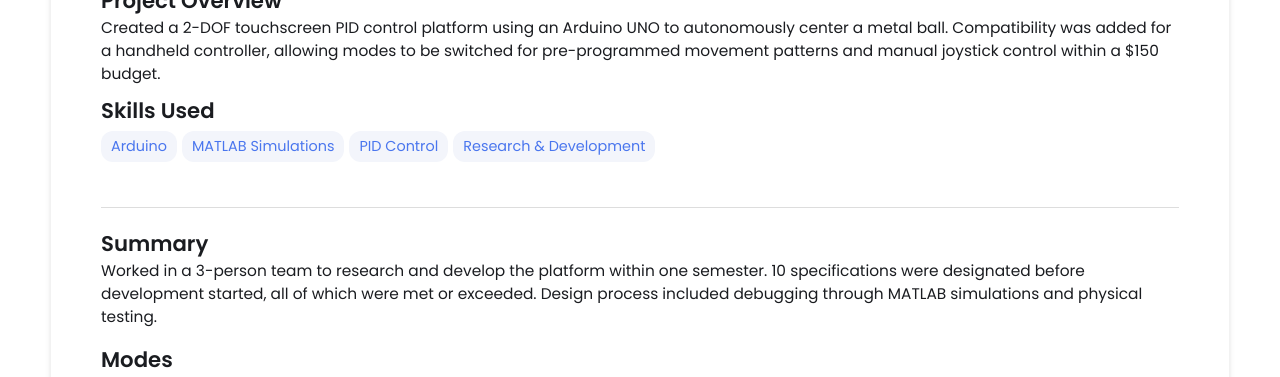
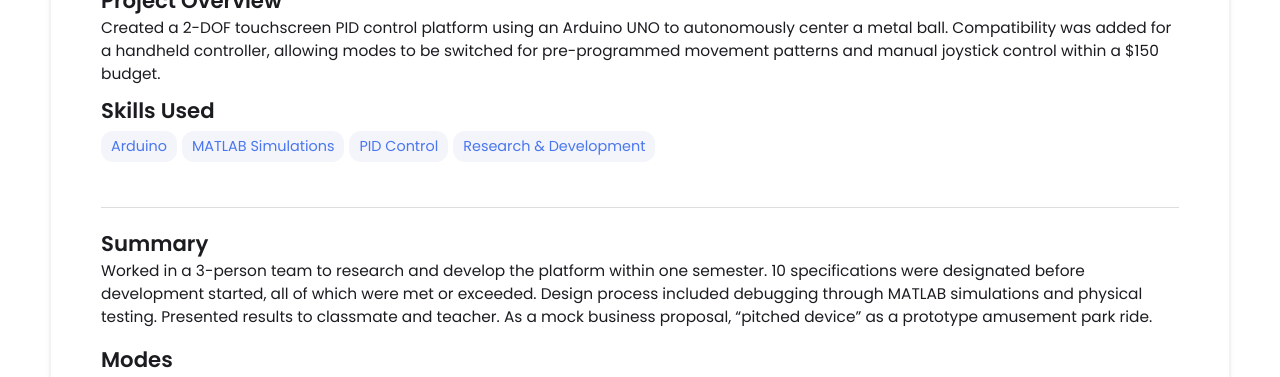
Before and after one commit to MattPieti/MattPieti.github.io, a Jekyll site: the page built from _projects/1platform/index.md, in a window 1280 px wide and 900 px high, scrolled down 572 px, cut to the strip 0-377 px from the top of the window. Built offline with Jekyll 4.4.1, drawn with Linux system fonts in a browser that asks for light colours.

Commit message:
Update index.md

```diff
--- a/_projects/1platform/index.md
+++ b/_projects/1platform/index.md
@@ -14,7 +14,7 @@
 ## Summary
 
 
-Worked in a 3-person team to research and develop the platform within one semester. 10 specifications were designated before development started, all of which were met or exceeded. Design process included debugging through MATLAB simulations and physical testing.
+Worked in a 3-person team to research and develop the platform within one semester. 10 specifications were designated before development started, all of which were met or exceeded. Design process included debugging through MATLAB simulations and physical testing. Presented results to classmate and teacher. As a mock business proposal, "pitched device" as a prototype amusement park ride.
 
 
 ## Modes
```
